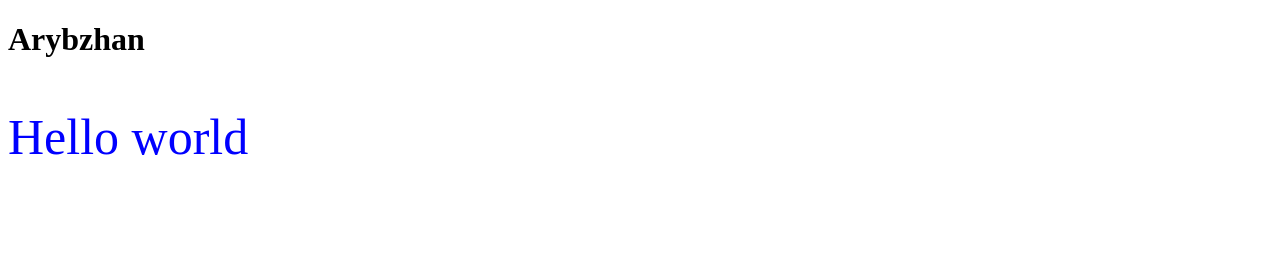
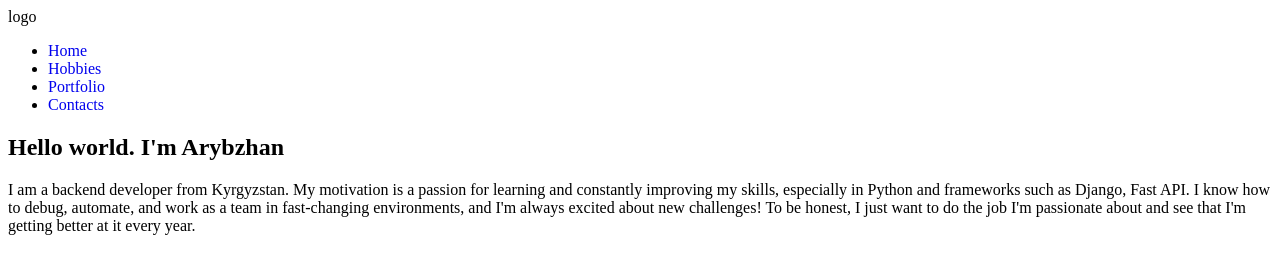
Before and after one commit to Arybjan/first_work_frontend, a plain HTML site: page index.html in a window 1280 px wide. Drawn offline with Linux system fonts and the light colour scheme.

Commit message:
cteated new header and div-classes

```diff
--- a/index.html
+++ b/index.html
@@ -9,8 +9,33 @@
 </head>
 
 <body>
-    <h1>Arybzhan</h1>
-    <p>Hello world</p>
+    <div>
+        <header class="container">
+            <span class="logo">logo</span>
+            <nav>
+                <ul>
+                    <li class="active"><a href="#">Home</a></li>
+                    <li class="active"><a href="#">Hobbies</a></li>
+                    <li class="active"><a href="#">Portfolio</a></li>
+                    <li class="btn"><a href="#">Contacts</a></li>
+
+                </ul>
+            </nav>
+        </header>
+        <div class="hero containers">
+            <div class="hero--info">
+                <h2>Hello world. I'm Arybzhan</h2 >
+                <p>I am a backend developer from Kyrgyzstan.
+                    My motivation is a passion for learning and constantly improving my skills, especially in Python
+                    and frameworks such as Django, Fast API. I know how to debug, automate, and work as a team in
+                    fast-changing environments, and I'm always excited about new challenges!
+                    To be honest, I just want to do the job I'm passionate about and see that I'm getting better at it every year.
+                </p>
+            </div>
+            <!-- you my cringe -->
+        </div>
+    </div>
+
 </body>
 
 </html>
--- a/style.css
+++ b/style.css
@@ -1,4 +1,12 @@
-p{
-    color: blue;
+div.h1{
+    color: black;
     font-size: 50px;
 }
+
+a {
+    text-decoration: none;
+}
+
+img {
+    max-width: 100%;
+}
```
